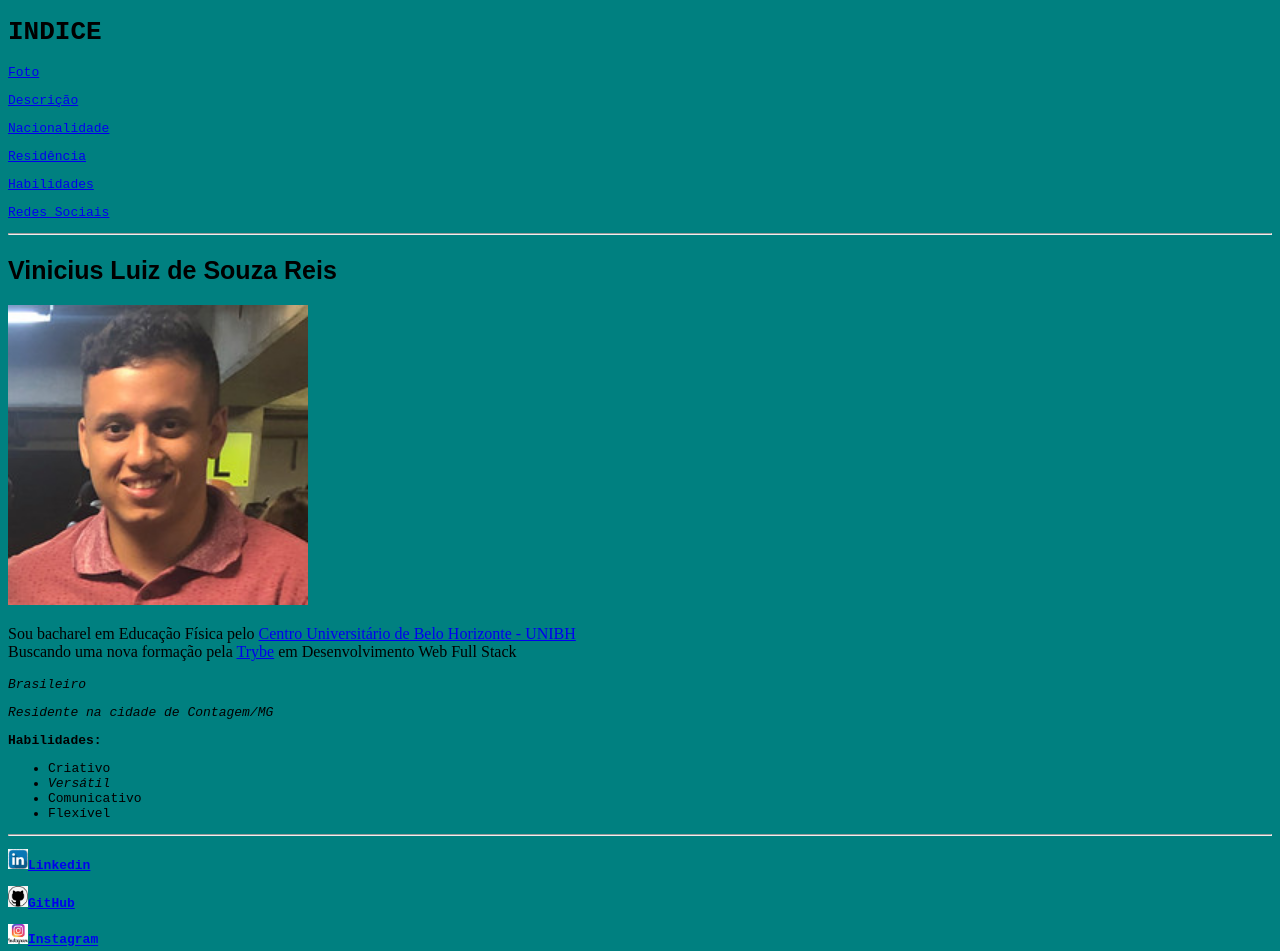
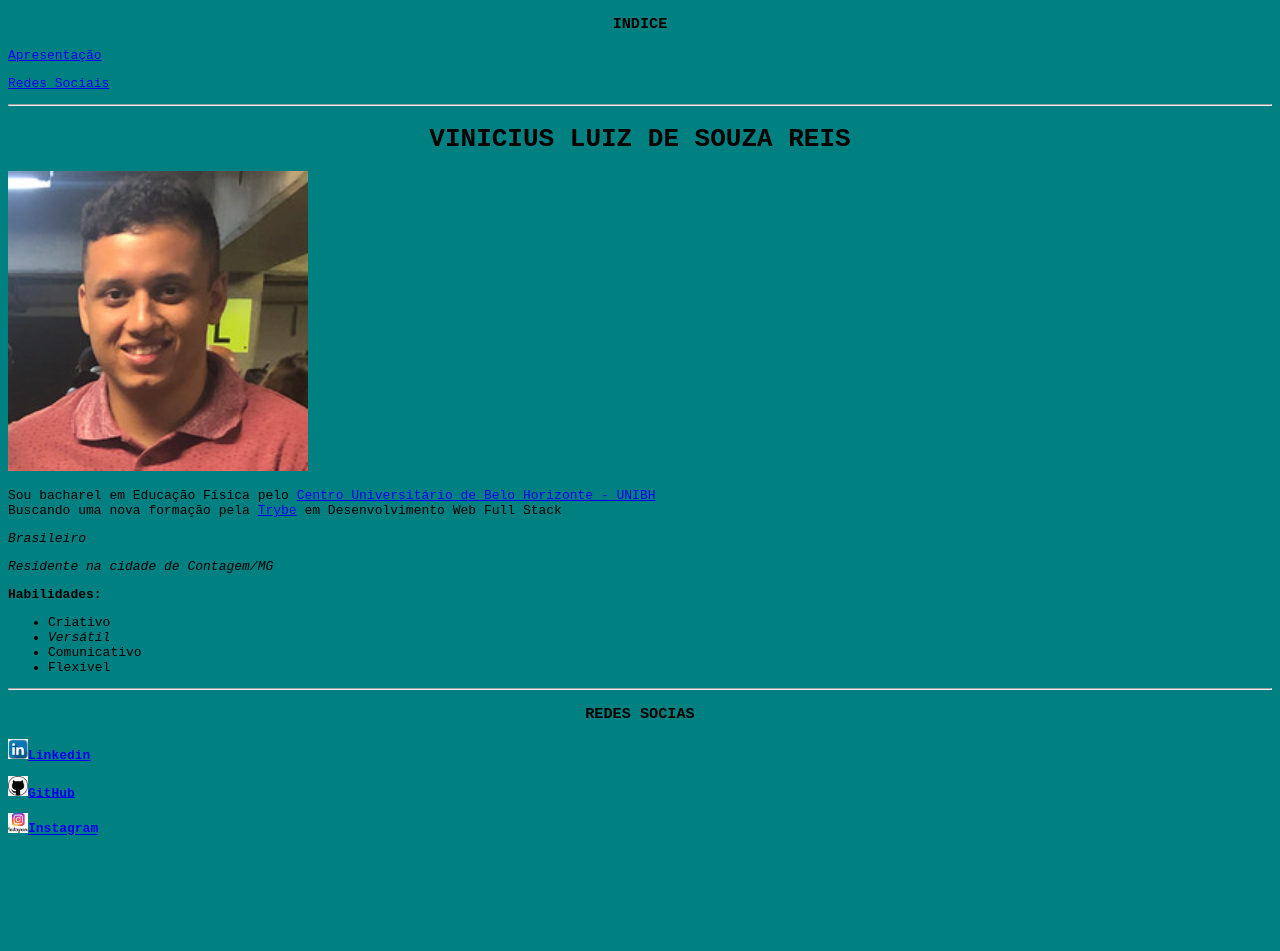
Before and after one commit to ViniciusSouzaReis/Portifolio, a plain HTML site: page index.html in a window 1280 px wide. After the commit the page ends 850 px from the top, so only its background shows below. Drawn offline with Linux system fonts and the light colour scheme.

Commit message:
altercoes

```diff
--- a/index.html
+++ b/index.html
@@ -7,21 +7,17 @@
 
     </head>
     <body>
-        <h1>INDICE</h1>
-        <p><a href="#foto">Foto</a></p>
-        <p><a href="#descricao">Descrição</a></p>
-        <p><a href="#nacionalidade">Nacionalidade</a></p>
-        <p><a href="#residencia">Residência</a></p>
-        <p><a href="#habilidades">Habilidades</a></p>
+        <h3>INDICE</h3>
+        <p><a href="#apresentacao">Apresentação</a></p>
         <p><a href="#socialmidia">Redes Sociais</a></p>
         <hr>
-        <h2>Vinicius Luiz de Souza Reis</h2>
-        <p id="foto"><img src="imagens/1553946899704.jpeg" alt="Minha foto de apresentação" width="300px"></p>
-        <p id="descricao">Sou bacharel em Educação Física pelo <a href="https://www.unibh.br/" target="_blank">Centro Universitário de Belo Horizonte - UNIBH</a><br>Buscando uma nova formação pela <a href="https://www.betrybe.com/" target="_blank">Trybe</a> em Desenvolvimento Web Full Stack</p>
-        <p id="nacionalidade"><em>Brasileiro</em></p>
-        <p id="residencia"><em>Residente na cidade de Contagem/MG</em></p>
+        <h1 id="apresentacao">VINICIUS LUIZ DE SOUZA REIS</h1>
+        <p><img src="imagens/1553946899704.jpeg" alt="Minha foto de apresentação" width="300px"></p>
+        <p>Sou bacharel em Educação Física pelo <a href="https://www.unibh.br/" target="_blank">Centro Universitário de Belo Horizonte - UNIBH</a><br>Buscando uma nova formação pela <a href="https://www.betrybe.com/" target="_blank">Trybe</a> em Desenvolvimento Web Full Stack</p>
+        <p><em>Brasileiro</em></p>
+        <p><em>Residente na cidade de Contagem/MG</em></p>
 
-        <p id="habilidades"><strong>Habilidades:</strong></p>
+        <p><strong>Habilidades:</strong></p>
         <ul>
             <li>Criativo</li>
             <li><em>Versátil</em></li>
@@ -29,8 +25,9 @@
             <li>Flexível</li>
         </ul>
         <hr>
-        <p class="socialmidia"><img src="imagens/linkedin.jpeg" alt="Imagem do Linkedin" width="20px"><a href="https://www.linkedin.com/in/vinicius-souza-1ab91216b/" target="_blank"><strong>Linkedin</strong></a></p>
-        <p class="socialmidia"><img src="imagens/github.png" alt="Imagem do GitHub" width="20px"><a href="https://github.com/ViniciusSouzaReis" target="_blank"><strong>GitHub</strong></a></p>
-        <p class="socialmidia"><img src="imagens/instagram2.jpeg" alt="Imagem Instagram" width="20px"><a href="https://www.instagram.com/vinisreiss/" target="_blank"><strong>Instagram</strong></a></p>
+        <h3 id="socialmedia">REDES SOCIAS</h3>
+        <p><img src="imagens/linkedin.jpeg" alt="Imagem do Linkedin" width="20px"><a href="https://www.linkedin.com/in/vinicius-souza-1ab91216b/" target="_blank"><strong>Linkedin</strong></a></p>
+        <p><img src="imagens/github.png" alt="Imagem do GitHub" width="20px"><a href="https://github.com/ViniciusSouzaReis" target="_blank"><strong>GitHub</strong></a></p>
+        <p><img src="imagens/instagram2.jpeg" alt="Imagem Instagram" width="20px"><a href="https://www.instagram.com/vinisreiss/" target="_blank"><strong>Instagram</strong></a></p>
     </body>
 </html>
--- a/style.css
+++ b/style.css
@@ -3,15 +3,15 @@ body {
     font-family: monospace;
 }
 
-h2 {
-    font-family: fantasy;
-    font-size: 25px;
-}
-
 h1{
     font-size: 2em;
+    text-align: center;
 }
 
 #descricao {
-    font-family: 'Times New Roman', Times, serif;
+    font-family: fantasy;
 }
+
+h3 {
+    text-align: center;
+}
```
